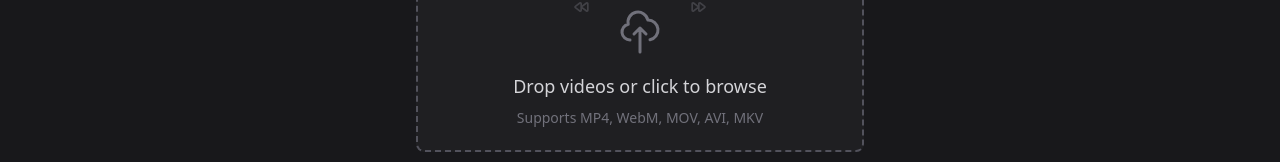
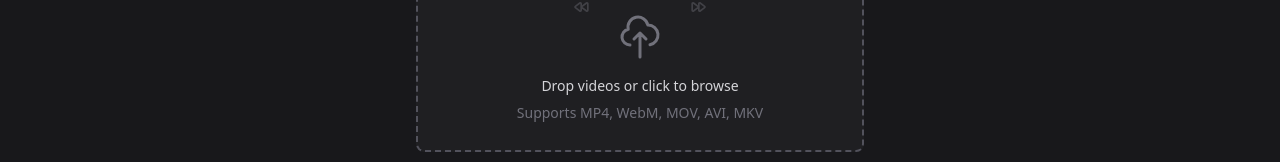
Before and after one commit to romuloctba/zt-video-tools, a React (Vite) app: page / in a window 1280 px wide. Shown: the part 623-785 px from the top of the page. Built offline with nearby package versions, Linux system fonts and the light colour scheme.

Commit message:
better leading control layout

```diff
--- a/src/presentation/components/VideoDropzone/index.tsx
+++ b/src/presentation/components/VideoDropzone/index.tsx
@@ -88,7 +88,7 @@ export function VideoDropzone() {
         />
       </svg>
 
-      <p className={`text-lg font-medium ${isDragging ? 'text-indigo-300' : 'text-zinc-300'}`}>
+      <p className={`text-sm font-medium leading-tight ${isDragging ? 'text-indigo-300' : 'text-zinc-300'}`}>
         {isDragging ? 'Drop videos here' : 'Drop videos or click to browse'}
       </p>
 
```
